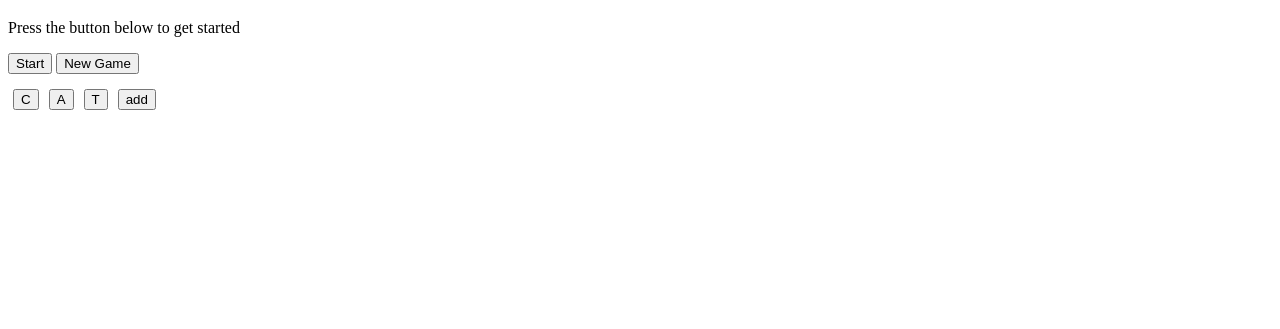
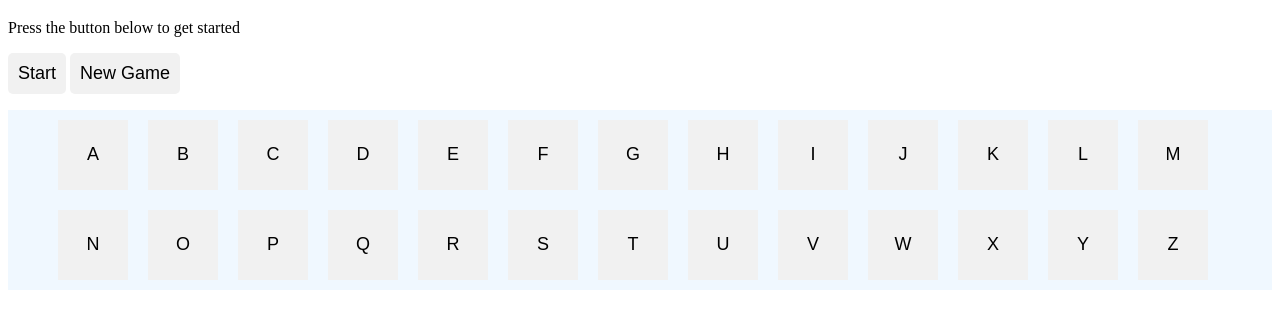
Before and after one commit to fidotheprince/hangman, a plain HTML site: page display.html in a window 1280 px wide. Shown: the part 61-390 px from the top of the page. Drawn offline with Linux system fonts and the light colour scheme.

Commit message:
added some basic styling to the alphabet table

```diff
--- a/display.html
+++ b/display.html
@@ -10,14 +10,36 @@
 <h1>Welcome to Hang Man, man!</h1>
 <p> Press the button below to get started </p>
 <!-- your selectWord function can be clicked an infinate number of times -->
-<button onclick="selectWord()">Start</button>
-<button onclick="restartGame()">New Game</button>
+<button id="mainButton" onclick="selectWord()">Start</button>
+<button id="mainButton" onclick="restartGame()">New Game</button>
 
 <ul id = "alphabet">
+    <li id = "letter"><button onclick= "compareValue('A')">A</button></li>
+    <li id = "letter"><button onclick= "compareValue('B')">B</button></li>
     <li id = "letter"><button onclick= "compareValue('C')">C</button></li>
-    <li id = "letter"><button onclick= "compareValue('A')">A</button></li>
+    <li id = "letter"><button onclick= "compareValue('D')">D</button></li>
+    <li id = "letter"><button onclick= "compareValue('E')">E</button></li>
+    <li id = "letter"><button onclick= "compareValue('F')">F</button></li>
+    <li id = "letter"><button onclick= "compareValue('G')">G</button></li>
+    <li id = "letter"><button onclick= "compareValue('H')">H</button></li>
+    <li id = "letter"><button onclick= "compareValue('I')">I</button></li>
+    <li id = "letter"><button onclick= "compareValue('J')">J</button></li>
+    <li id = "letter"><button onclick= "compareValue('K')">K</button></li>
+    <li id = "letter"><button onclick= "compareValue('L')">L</button></li>
+    <li id = "letter"><button onclick= "compareValue('M')">M</button></li>
+    <li id = "letter"><button onclick= "compareValue('N')">N</button></li>
+    <li id = "letter"><button onclick= "compareValue('O')">O</button></li>
+    <li id = "letter"><button onclick= "compareValue('P')">P</button></li>
+    <li id = "letter"><button onclick= "compareValue('Q')">Q</button></li>
+    <li id = "letter"><button onclick= "compareValue('R')">R</button></li>
+    <li id = "letter"><button onclick= "compareValue('S')">S</button></li>
     <li id = "letter"><button onclick= "compareValue('T')">T</button></li>
-    <li id = "letter"><button onclick= "add()">add</button></li>
+    <li id = "letter"><button onclick= "compareValue('U')">U</button></li>
+    <li id = "letter"><button onclick= "compareValue('V')">V</button></li>
+    <li id = "letter"><button onclick= "compareValue('W')">W</button></li>
+    <li id = "letter"><button onclick= "compareValue('X')">X</button></li>
+    <li id = "letter"><button onclick= "compareValue('Y')">Y</button></li>
+    <li id = "letter"><button onclick= "compareValue('Z')">Z</button></li>
 </ul>
 
 <!-- to-do, temporary styles to go it's own style sheet linked to display.html -->
@@ -28,15 +50,43 @@
     #alphabet {
         list-style-type: none;
         display: flex;
-        box-sizing: border-box;
-        padding: 0;
-        margin: 0;
-        margin-top: 10px;
+        flex-wrap: wrap;
+        background-color: aliceblue;
     }
 
-    #letter {
-        padding: 5px;
+    li {
+        background-color: #f1f1f1;
+        width: 70px;
+        margin: 10px;
+        text-align: center;
+        line-height: 70px;
     }
+
+    li:hover {
+        background-color: ghostwhite;
+    }
+
+    #mainButton {
+        background-color: #f1f1f1;
+        padding: 10px;
+        border-radius: 5px;
+    }
+
+
+    button {
+        background: none;
+        color: inherit;
+        border: none;
+        padding: 0;
+        font-family:Arial, Helvetica, sans-serif;
+        font-size: large;
+        cursor: pointer;
+        outline: inherit;
+    }
+
+
+
+
 
 
 </style>
```
Also changed, not shown: README.md.
